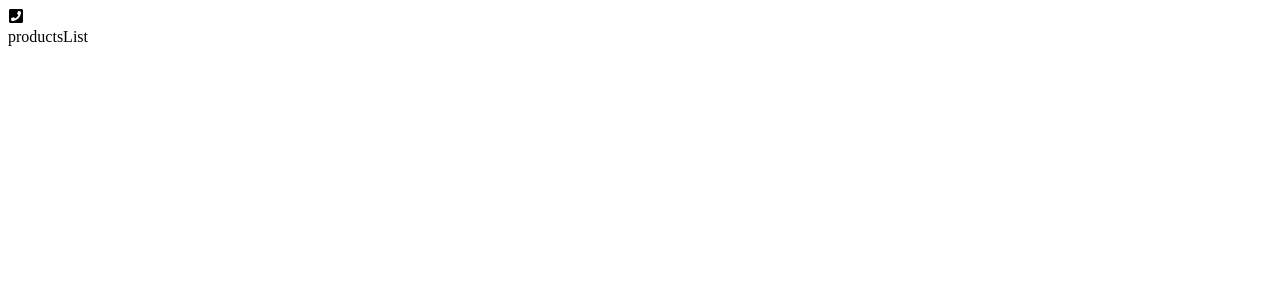
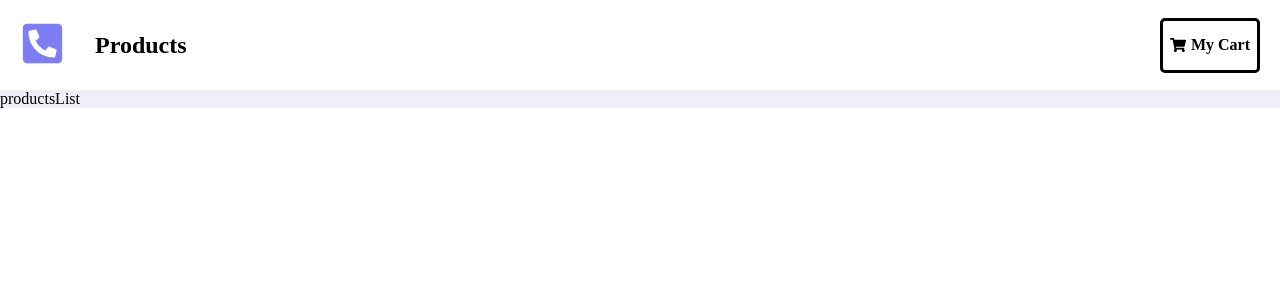
Before and after one commit to PeaceOffiong/E-commerce-App, a React (Create React App) app: page / in a window 1280 px wide. Shown: the top 300 px of the page. Built offline with nearby package versions, Linux system fonts and the light colour scheme.

Commit message:
impovements made

```diff
--- a/src/App.css
+++ b/src/App.css
@@ -1,3 +1,64 @@
 :root{
-    ---primaryColor: rgb(213, 227, 227);
+    ---primaryColor: rgb(240, 238, 246);
+    ---secondaryColor: white;
+    ---color: black;
+    ---designColor: rgb(126, 126, 244);
 }
+
+*{
+    padding: 0;
+    box-sizing: border-box;
+    margin: 0;
+    text-decoration: none;
+    list-style: none;
+}
+
+.lightmode{
+
+}
+
+.dark-mode{
+
+}
+
+main{
+    background-color: var(---primaryColor);
+}
+
+nav{
+    height: 90px;
+    background-color: var(---secondaryColor);
+    display: flex;
+    align-items: center;
+    justify-content: space-between;
+    padding: 20px;
+}
+
+.nav-center{
+    display: flex;
+    align-items: center;
+    gap: 30px;
+    cursor: pointer;
+}
+
+.nav-header{
+    display: flex;
+    align-items: center;
+    justify-content: center;
+    cursor: pointer;
+    height: 55px;
+    width: 100px;
+    border: 3px solid var(---color);
+    border-radius: 5px;
+    gap: 5px;
+    color:var(---color);
+}
+
+.nav-header:hover{
+    background-color: var(---primaryColor);
+}
+
+.site-icon{
+    font-size: 45px;
+    color:var(---designColor);
+}
--- a/src/App.js
+++ b/src/App.js
@@ -1,14 +1,21 @@
 import './App.css';
 import React from 'react';
-import Navbar from "./components/navbar"
-import ProductList from "./components/productsList"
+import Home from "./components/Home";
+import Product from "./components/product";
+import Cart from "./components/cart";
+import Error from "./components/Error";
+import { Route, Routes, Link, NavLink } from "react-router-dom";
 
 
 function App() {
   return (
     <main>
-      <Navbar />
-      <ProductList/>
+      <Routes>
+        <Route path="/" element={<Home />} />
+        <Route path="/product/:id" element={<Product />} />
+        <Route path="/cart" element={<Cart />} />
+        <Route path="/error" element={ <Error/>} />
+      </Routes>
     </main>
   );
 }
--- /dev/null
+++ b/src/components/Error.js
@@ -0,0 +1,9 @@
+import React from 'react'
+
+const Error = () => {
+  return (
+    <div>Error</div>
+  )
+}
+
+export default Error
--- /dev/null
+++ b/src/components/Home.js
@@ -0,0 +1,14 @@
+import React from 'react';
+import Navbar from "./navbar";
+import ProductsList from "./productsList"
+
+const Home = () => {
+  return (
+    <section>
+      <Navbar />
+      <ProductsList/>
+    </section>
+  )
+}
+
+export default Home
--- /dev/null
+++ b/src/components/cart.js
@@ -0,0 +1,9 @@
+import React from 'react'
+
+const cart = () => {
+  return (
+    <div>cart</div>
+  )
+}
+
+export default cart
--- a/src/components/navbar.js
+++ b/src/components/navbar.js
@@ -1,11 +1,22 @@
-import React from 'react'
-import { FaPhoneSquare } from "react-icons/fa";
-import { Router } from 'react-router-dom';
+import React from 'react';
+import {FaPhoneSquareAlt, FaShoppingCart} from "react-icons/fa"
+import { Link } from 'react-router-dom';
 
 const navbar = () => {
   return (
     <nav>
-      <FaPhoneSquare />
+      <div className="nav-center">
+        <Link to="/">
+          <FaPhoneSquareAlt className="site-icon" />
+        </Link>
+        <h2>Products</h2>
+      </div>
+      <Link to="/cart">
+        <div className="nav-header">
+          <FaShoppingCart />
+          <h4>My Cart</h4>
+        </div>
+      </Link>
     </nav>
   );
 }
--- a/src/index.js
+++ b/src/index.js
@@ -2,12 +2,15 @@ import React from 'react';
 import ReactDOM from 'react-dom/client';
 import Css from './App.css'
 import App from './App';
+import {BrowserRouter} from "react-router-dom"
 
 const root = ReactDOM.createRoot(document.getElementById('root'));
 root.render(
-  <React.StrictMode>
-    <App />
-  </React.StrictMode>
+  <BrowserRouter>
+    <React.StrictMode>
+      <App />
+    </React.StrictMode>
+  </BrowserRouter>
 );
 
 // If you want to start measuring performance in your app, pass a function
```
Also changed, not shown: src/components/product.js (added), src/pages/cart.js (deleted), src/pages/product.js (deleted).
